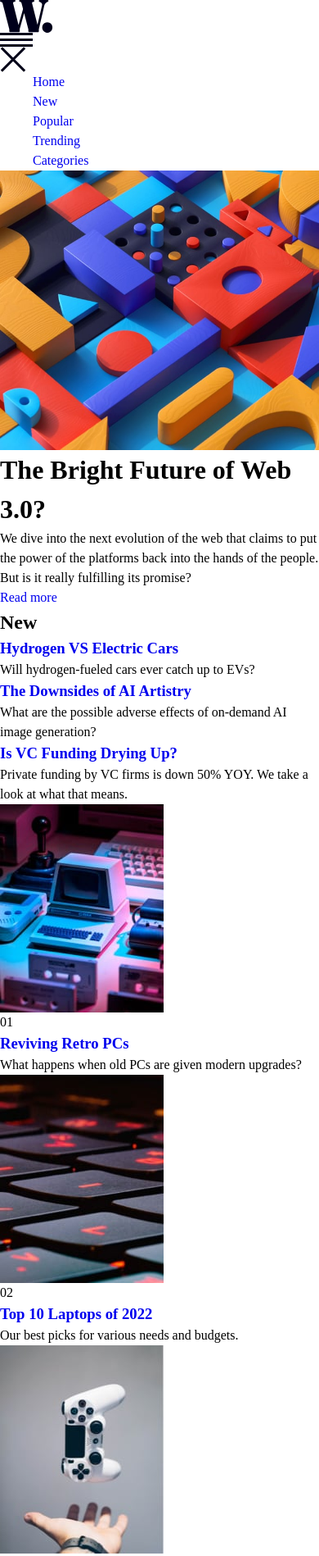
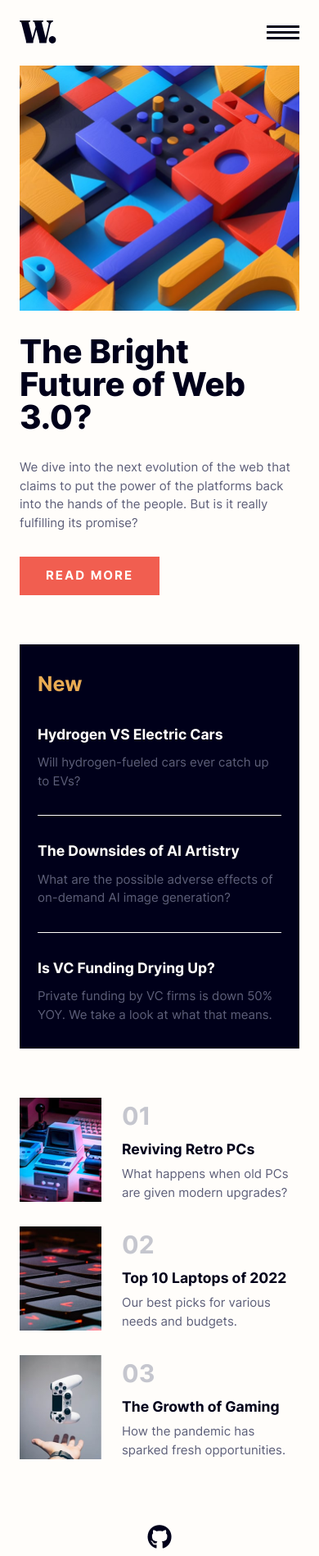
Before and after one commit to robinjmm/news-homepage, a website built with Vite: page index.html in a window 390 px wide. Shown: the top 1898 px of the page at 82% size. Built offline with nearby package versions, Linux system fonts and the light colour scheme.

Commit message:
Finish styling for small screen devices

```diff
--- a/index.html
+++ b/index.html
@@ -19,7 +19,7 @@
 		<link rel="stylesheet" href="node_modules/@fortawesome/fontawesome-free/css/fontawesome.css">
 	</noscript>
 
-	<link rel="preload" href="node_modules/@fortawesome/fontawesome-free/css/brands.min.css" as="style"
+	<link rel="preload" href="node_modules/@fortawesome/fontawesome-free/css/brands.css" as="style"
 		  onload="this.onload=null;this.rel='stylesheet'">
 	<noscript>
 		<link rel="stylesheet" href="node_modules/@fortawesome/fontawesome-free/css/brands.css">
@@ -27,85 +27,102 @@
 
 
 	<!-- Custom Styles -->
-	<link rel="stylesheet" href="scss/styles.scss" >
+	<link rel="stylesheet" href="scss/styles.scss">
 </head>
 <body>
-	<header>
-		<img src="/images/logo.svg" alt="The letter W company logo">
 
-		<div>
-			<img src="/images/icon-menu.svg" alt="Hamburger icon for navigation">
-			<img src="/images/icon-menu-close.svg" alt="Close icon for navigation">
-		</div>
+	<header class="js-header">
+		<div class="overlay js-overlay"></div>
+		<nav class="navbar container js-navbar">
+			<a href="./index.html">
+				<img class="logo" src="/images/logo.svg" alt="The letter W company logo" width="45" height="28">
+			</a>
 
-		<nav>
-			<ul>
-				<li><a href="#">Home</a></li>
-				<li><a href="#">New</a></li>
-				<li><a href="#">Popular</a></li>
-				<li><a href="#">Trending</a></li>
-				<li><a href="#">Categories</a></li>
+			<div class="button-open js-open-button">
+				<img src="/images/icon-menu.svg" alt="Hamburger icon for navigation">
+			</div>
+			<div class="button-close js-close-button">
+				<img src="/images/icon-menu-close.svg" alt="Close icon for navigation">
+			</div>
+		</nav>
+
+		<nav class="secondary-nav js-secondary-nav">
+			<ul class="secondary-nav__list js-navbar-links">
+				<li><a class="secondary-nav__item" href="#">Home</a></li>
+				<li><a class="secondary-nav__item" href="#">New</a></li>
+				<li><a class="secondary-nav__item" href="#">Popular</a></li>
+				<li><a class="secondary-nav__item" href="#">Trending</a></li>
+				<li><a class="secondary-nav__item" href="#">Categories</a></li>
 			</ul>
 		</nav>
 	</header>
 
-	<main>
+	<main class="container">
 		<img src="/images/image-web-3-mobile.jpg" alt="Puzzle pieces">
 		<h1>The Bright Future of Web 3.0?</h1>
 
-		<p>We dive into the next evolution of the web that claims to put the power of the platforms back into the hands of the
-		people.
-		But is it really fulfilling its promise?</p>
+		<p>We dive into the next evolution of the web that claims to put the power of the platforms back into the hands of
+			the
+			people.
+			But is it really fulfilling its promise?</p>
 
-		<a href="#">Read more</a>
+		<a class="button" href="#">Read more</a>
 	</main>
 
-	<div class="sidebar">
-		<h2>New</h2>
+	<div class="container sidebar">
+		<h2 class="sidebar__heading">New</h2>
 
-		<div>
-			<h3><a href="#">Hydrogen VS Electric Cars</a></h3>
+		<div class="sidebar__item">
+			<h3><a class="sidebar__title" href="#">Hydrogen VS Electric Cars</a></h3>
 			<p>Will hydrogen-fueled cars ever catch up to EVs?</p>
 		</div>
 
-		<div>
-			<h3><a href="#">The Downsides of AI Artistry</a></h3>
+		<div class="sidebar__item">
+			<h3><a class="sidebar__title" href="#">The Downsides of AI Artistry</a></h3>
 			<p>What are the possible adverse effects of on-demand AI image generation?</p>
 		</div>
 
-		<div>
-			<h3><a href="#">Is VC Funding Drying Up?</a></h3>
+		<div class="sidebar__item">
+			<h3><a class="sidebar__title" href="#">Is VC Funding Drying Up?</a></h3>
 			<p>Private funding by VC firms is down 50% YOY. We take a look at what that means.</p>
 		</div>
 	</div>
 
-	<footer>
-		<div>
-			<img src="/images/image-retro-pcs.jpg" alt="Retro PC">
-			<div>
-				<p>01</p>
-				<h3><a href="#">Reviving Retro PCs</a></h3>
+	<div class="container articles">
+		<div class="article">
+			<img src="/images/image-retro-pcs.jpg" alt="Retro PC" width="100" height="127">
+			<div class="article__info">
+				<p class="article__number">01</p>
+				<h3><a class="article__title" href="#">Reviving Retro PCs</a></h3>
 				<p>What happens when old PCs are given modern upgrades?</p>
 			</div>
 		</div>
 
-		<div>
-			<img src="/images/image-top-laptops.jpg" alt="Laptop keyboard">
-			<div>
-				<p>02</p>
-				<h3><a href="#">Top 10 Laptops of 2022</a></h3>
+		<div class="article">
+			<img src="/images/image-top-laptops.jpg" alt="Laptop keyboard" width="100" height="127">
+			<div class="article__info">
+				<p class="article__number">02</p>
+				<h3><a class="article__title" href="#">Top 10 Laptops of 2022</a></h3>
 				<p>Our best picks for various needs and budgets.</p>
 			</div>
 		</div>
 
-		<div>
-			<img src="/images/image-gaming-growth.jpg" alt="A console joystick">
-			<div>
-				<p>03</p>
-				<h3><a href="#">The Growth of Gaming</a></h3>
+		<div class="article">
+			<img src="/images/image-gaming-growth.jpg" alt="A console joystick" width="100" height="127">
+			<div class="article__info">
+				<p class="article__number">03</p>
+				<h3><a class="article__title" href="#">The Growth of Gaming</a></h3>
 				<p>How the pandemic has sparked fresh opportunities.</p>
 			</div>
 		</div>
+	</div>
+
+	<footer>
+		<a href="https://github.com/robinjmm/news-homepage" target="_blank" title="GitHub Repo Link">
+			<i class="fa-brands fa-github"></i>
+		</a>
 	</footer>
+
+	<script type="module" src="./js/main.js"></script>
 </body>
 </html>
--- /dev/null
+++ b/js/main.js
@@ -0,0 +1,31 @@
+const headerBar = document.querySelector(".js-header");
+const openButton = document.querySelector(".js-open-button");
+const closeButton = document.querySelector(".js-close-button");
+const secondaryNav = document.querySelector(".js-secondary-nav");
+const overlay = document.querySelector(".js-overlay");
+
+// Add box shadow to navbar when scrolling down
+window.addEventListener("scroll", event => {
+	if (window.scrollY > 0) {
+		headerBar.style.boxShadow = "0px 17px 12px -3px rgba(0,0,0,0.1)";
+	} else {
+		headerBar.style.boxShadow = "none";
+	}
+});
+
+// Event to expand the mobile navbar
+openButton.addEventListener("click", event => {
+	secondaryNav.style.transform = "translateX(0)";
+	secondaryNav.style.zIndex = "2";
+	openButton.style.display = "none";
+	closeButton.style.display = "block";
+	overlay.style.display = "block";
+});
+
+// Event to close the mobile navbar
+closeButton.addEventListener("click", event => {
+	secondaryNav.style.transform = "translateX(300px)";
+	openButton.style.display = "block";
+	closeButton.style.display = "none";
+	overlay.style.display = "none";
+});
--- a/scss/base/_variables.scss
+++ b/scss/base/_variables.scss
@@ -0,0 +1,30 @@
+:root {
+	// Font Colors
+	--text-color-primary: hsl(236, 13%, 42%);
+	--text-accent-white: hsl(36, 100%, 99%);
+	--text-accent-dark: hsl(240, 100%, 5%);
+	--text-accent-orange: hsl(35, 77%, 62%);
+	--text-accent-red: hsl(5, 85%, 63%);
+	--text-accent-grey: hsl(233, 8%, 79%);
+
+	// Background Colors
+	--bg-body: hsl(36, 100%, 99%);
+	--bg-sidebar: hsl(240, 100%, 5%);
+	--bg-navbar: hsl(36, 100%, 99%);
+	--bg-button: hsl(5, 85%, 63%);
+	--bg-button-hover: hsl(240, 100%, 5%);
+
+	// Font Families:
+	--ff-primary: "Inter", sans-serif;
+
+	// Font Weights
+	--fw-normal: 400;
+	--fw-bold: 700;
+	--fw-extra-bold: 800;
+}
+
+// Convert pixel values to rem
+@function toRem($value) {
+	$remValue: calc(($value / 16px) * 1rem);
+	@return $remValue;
+}
--- /dev/null
+++ b/scss/components/_articles.scss
@@ -0,0 +1,28 @@
+@use "../base/variables" as *;
+
+.article {
+	display: flex;
+	gap: toRem(25px);
+	margin-bottom: toRem(30px);
+
+	&__info {
+		display: flex;
+		flex-direction: column;
+		justify-content: space-between;
+	}
+
+	&__title {
+		display: block;
+		color: var(--text-accent-dark);
+
+		&:active {
+			color: var(--text-accent-red);
+		}
+	}
+
+	&__number {
+		color: var(--text-accent-grey);
+		font-size: toRem(30px);
+		font-weight: var(--fw-bold);
+	}
+}
--- /dev/null
+++ b/scss/components/_buttons.scss
@@ -0,0 +1,30 @@
+@use "../base/variables" as *;
+
+.button {
+	background-color: var(--bg-button);
+	padding: 12px 32px;
+	display: inline-block;
+	text-transform: uppercase;
+	font-weight: var(--fw-bold);
+	color: var(--text-accent-white);
+	letter-spacing: 2px;
+	margin-top: toRem(30px);
+	cursor: pointer;
+
+	&:active {
+		background-color: var(--bg-button-hover);
+	}
+}
+
+.button-open {
+	position: relative;
+	z-index: 9999;
+	cursor: pointer;
+}
+
+.button-close {
+	position: relative;
+	z-index: 9999;
+	display: none;
+	cursor: pointer;
+}
--- /dev/null
+++ b/scss/components/_fa-icons.scss
@@ -0,0 +1,7 @@
+@use "../base/variables" as *;
+
+.fa-github {
+	color: var(--text-accent-dark);
+	cursor: pointer;
+	font-size: toRem(30px);
+}
--- /dev/null
+++ b/scss/components/_nav.scss
@@ -0,0 +1,36 @@
+@use "../base/variables" as *;
+
+.navbar {
+	display: flex;
+	align-items: center;
+	justify-content: space-between;
+	padding: toRem(25px) 0;
+	max-height: 78px;
+}
+
+.secondary-nav {
+	position: absolute;
+	width: 250px;
+	right: 0;
+	transform: translateX(300px);
+	transition: transform 0.5s ease-in;
+
+	&__list {
+		height: 100vh;
+		background-color: var(--bg-navbar);
+		display: flex;
+		flex-direction: column;
+		gap: toRem(20px);
+		padding-left: toRem(30px);
+		padding-top: toRem(120px);
+	}
+
+	&__item {
+		font-size: toRem(15px);
+		color: var(--text-accent-dark);
+
+		&:active {
+			color: var(--text-accent-red);
+		}
+	}
+}
--- /dev/null
+++ b/scss/components/_sidebar.scss
@@ -0,0 +1,34 @@
+@use "../base/variables" as *;
+
+div.sidebar {
+	margin-top: toRem(60px);
+}
+
+.sidebar {
+	background-color: var(--bg-sidebar);
+	padding: 30px 22px 0;
+
+	&__heading {
+		font-size: toRem(25px);
+		color: var(--text-accent-orange);
+	}
+
+	&__item {
+		padding: 30px 0;
+		border-bottom: 1px solid var(--text-accent-white);
+
+		&:last-of-type {
+			border-bottom: none;
+		}
+	}
+
+	&__title {
+		color: var(--text-accent-white);
+		margin-bottom: toRem(10px);
+		display: block;
+
+		&:active {
+			color: var(--text-accent-orange);
+		}
+	}
+}
--- /dev/null
+++ b/scss/layout/_home.scss
@@ -0,0 +1,61 @@
+@use "../base/variables" as *;
+
+body {
+	position: relative;
+	background-color: var(--bg-body);
+	font-family: var(--ff-primary);
+	font-weight: var(--fw-normal);
+	font-size: toRem(15px);
+	padding-bottom: toRem(50px);
+}
+
+.overlay {
+	position: fixed;
+	display: none;
+	width: 100%;
+	height: 100%;
+	top: 0;
+	left: 0;
+	right: 0;
+	bottom: 0;
+	background-color: rgba(0, 0, 0, 0.5);
+	z-index: 1;
+}
+
+header {
+	position: fixed;
+	background-color: var(--bg-navbar);
+	width: 100%;
+	display: flex;
+	z-index: 2;
+}
+
+main {
+	padding-top: toRem(80px);
+}
+
+footer {
+	text-align: center;
+	padding-top: toRem(50px);
+}
+
+.container.articles {
+	margin-top: toRem(60px);
+}
+
+.container {
+	width: 342px;
+	margin: 0 auto;
+}
+
+h1 {
+	color: var(--text-accent-dark);
+	font-weight: var(--fw-extra-bold);
+	margin: toRem(30px) 0;
+	font-size: toRem(40px);
+	line-height: 1;
+}
+
+p {
+	color: var(--text-color-primary);
+}
--- /dev/null
+++ b/scss/layout/_media-queries.scss
@@ -0,0 +1,11 @@
+@use "../base/variables" as *;
+
+@media (max-width: 20rem) {
+	.container {
+		width: 300px;
+	}
+
+	.secondary-nav {
+		width: 200px;
+	}
+}
--- /dev/null
+++ b/vite.config.js
@@ -0,0 +1,24 @@
+import {defineConfig} from "vite";
+import {createHtmlPlugin} from "vite-plugin-html";
+import autoprefixer from "autoprefixer";
+import purgeCSSPlugin from "@fullhuman/postcss-purgecss";
+
+export default defineConfig({
+	plugins: [
+		createHtmlPlugin({
+			minify: true
+		})
+	],
+	css: {
+		postcss: {
+			plugins: [
+				autoprefixer,
+				purgeCSSPlugin({
+					content: ["./index.html"],
+					variables: true,
+					keyframes: true
+				})
+			]
+		}
+	}
+})
```
Also changed, not shown: scss/styles.scss (+14 -0 lines).
